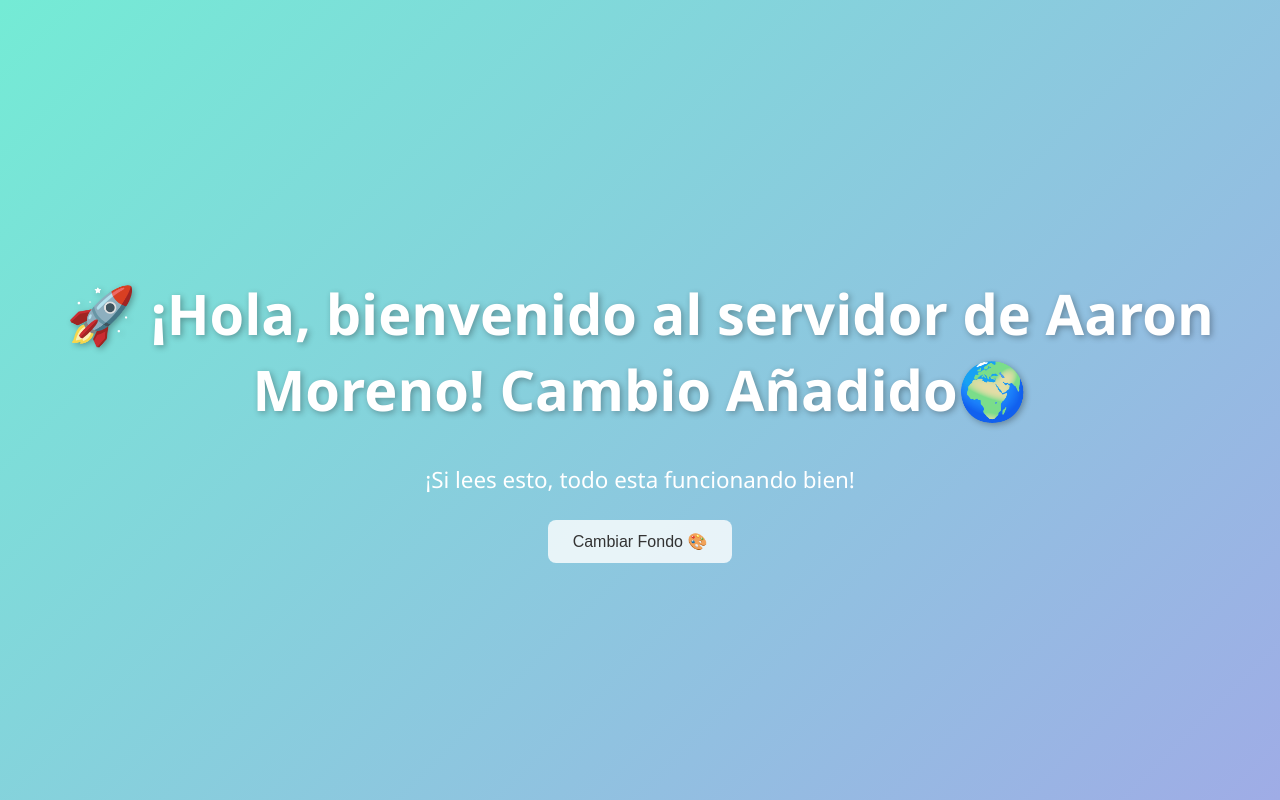
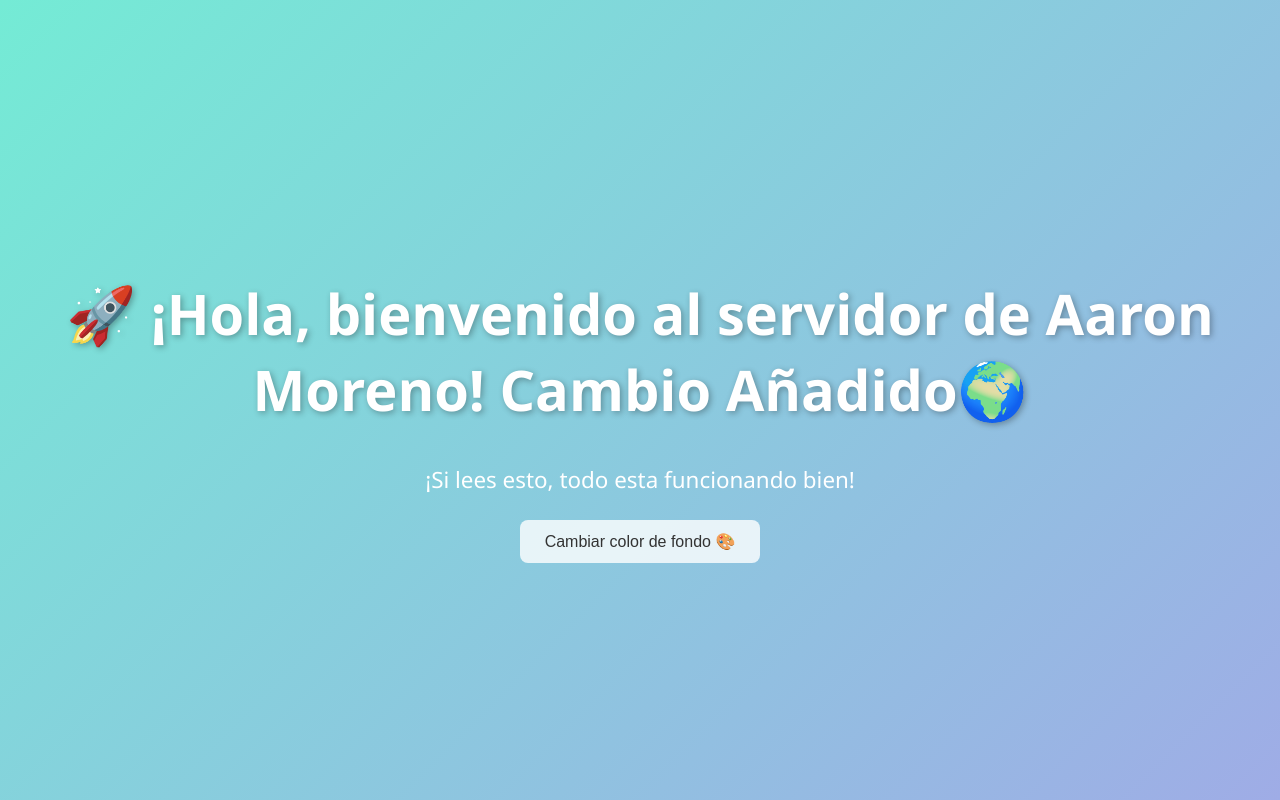
Before and after one commit to Aaroncillo016/webestaticaAaron, a plain HTML site: page index.html in a window 1280 px wide. Drawn offline with Linux system fonts and the light colour scheme.

Commit message:
cambio de prueba

```diff
--- a/index.html
+++ b/index.html
@@ -10,6 +10,6 @@
 <body>
     <h1>🚀 ¡Hola, bienvenido al servidor de Aaron Moreno! Cambio Añadido🌍</h1>
     <p>¡Si lees esto, todo esta funcionando bien!</p>
-    <button onclick="cambiarColor()">Cambiar Fondo 🎨</button>
+    <button onclick="cambiarColor()">Cambiar color de fondo 🎨</button>
 </body>
 </html>
```
